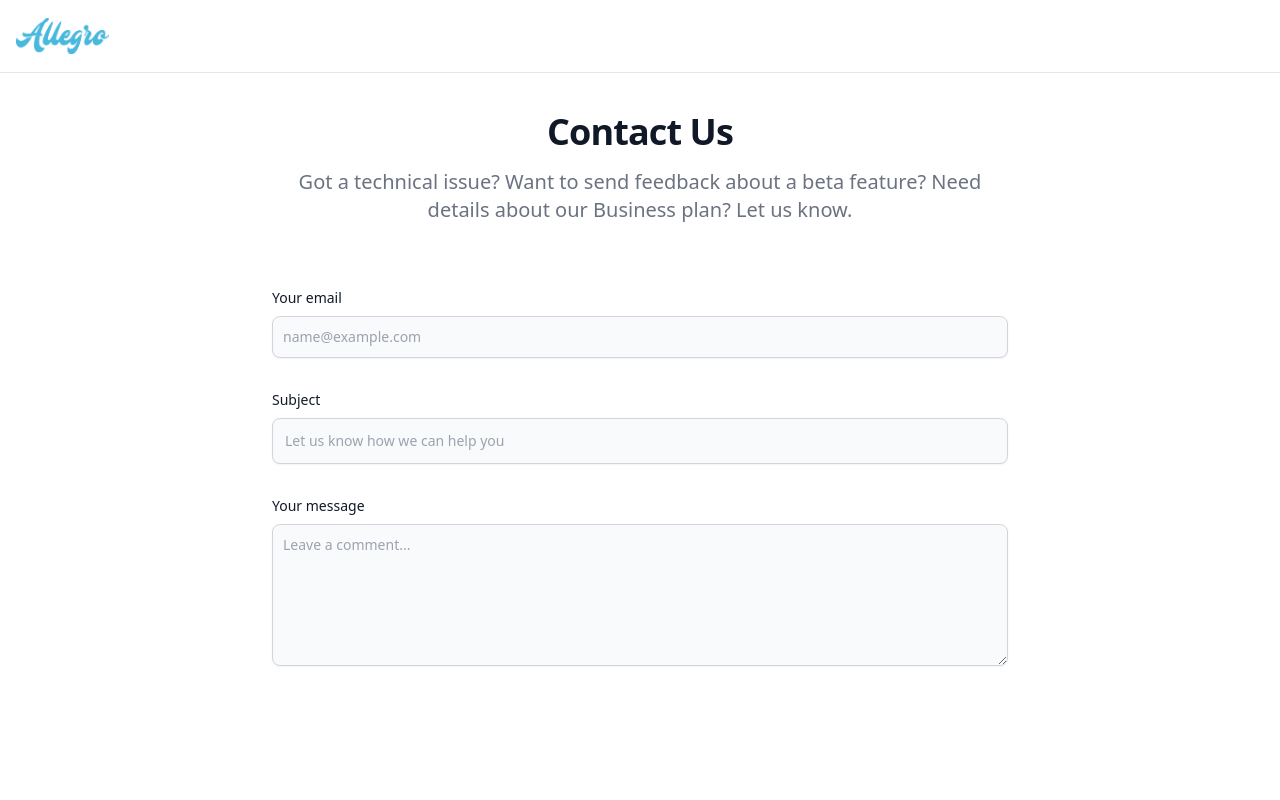
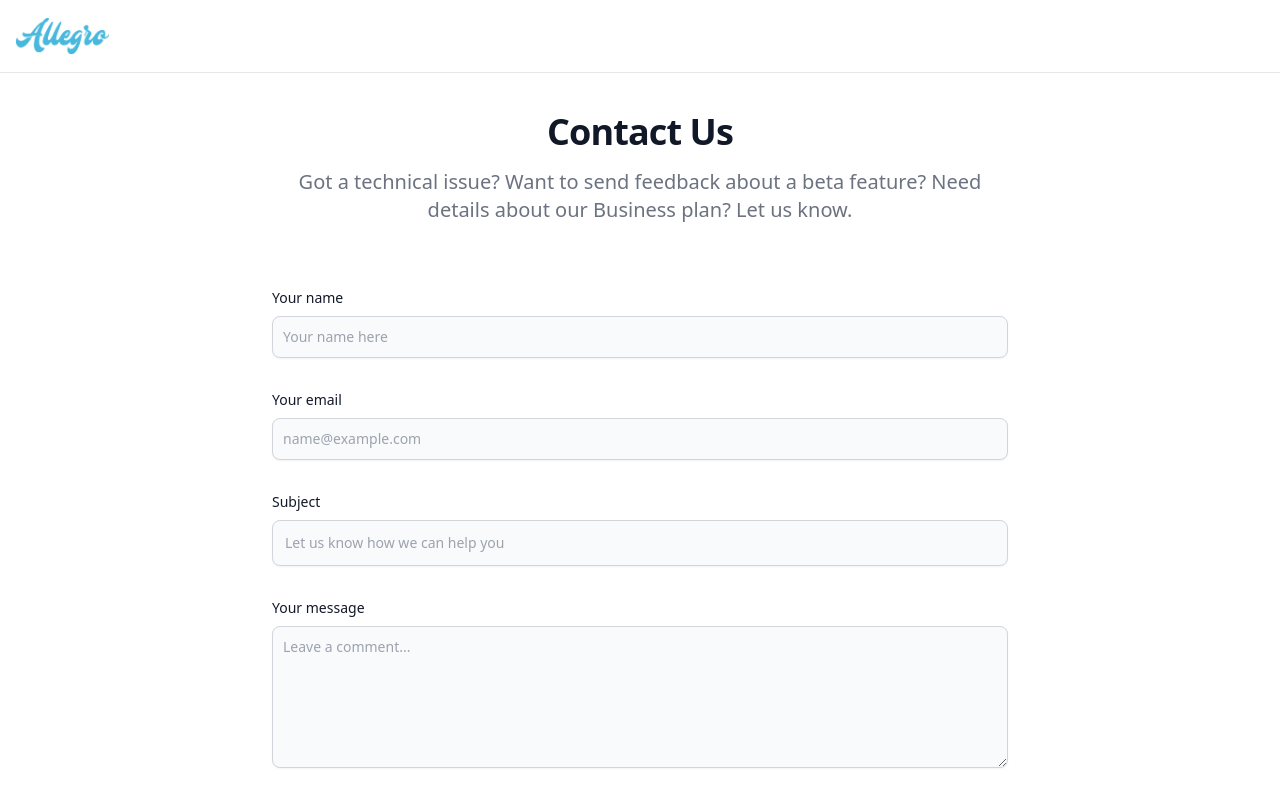
Before and after one commit to guillemmj33/allegro-store-frontend, a React (Vite) app: page /contact in a window 1280 px wide. Shown: the top 800 px of the page. Built offline with nearby package versions, Linux system fonts and the light colour scheme.

Commit message:
contact ok

```diff
--- a/package.json
+++ b/package.json
@@ -9,6 +9,7 @@
     "preview": "vite preview"
   },
   "dependencies": {
+    "@emailjs/browser": "^3.10.0",
     "axios": "^1.3.4",
     "flowbite": "^1.6.4",
     "react": "^18.2.0",
--- a/src/views/Contact.jsx
+++ b/src/views/Contact.jsx
@@ -1,64 +1,120 @@
-import React from 'react'
+import React, { useRef } from 'react'
+import emailjs from '@emailjs/browser'
 
 export default function Contact() {
+  const form = useRef()
+
+  function sendEmail(e) {
+    e.preventDefault()
+
+    emailjs
+      .sendForm(
+        'service_8rmtxbs',
+        'template_3t0eaxa',
+        e.target,
+        'OfIBMNwewxXeAb9pw'
+      )
+      .then(
+        (result) => {
+          Swal.fire({
+            position: 'center',
+            icon: 'success',
+            title: 'Your message has been successfully sent!',
+            showConfirmButton: false,
+            timer: 2000,
+          })
+        },
+        (error) => {
+          Swal.fire({
+            position: 'center',
+            icon: 'error',
+            title: 'There has been a problem, try again!',
+            showConfirmButton: false,
+            timer: 2000,
+          })
+        }
+      )
+
+    e.target.reset()
+  }
+
   return (
-    <section class='mt-12 bg-white dark:bg-white'>
-      <div class='py-8 lg:py-16 px-4 mx-auto max-w-screen-md'>
-        <h2 class='mb-4 text-4xl tracking-tight font-extrabold text-center text-gray-900 dark:text-slate-900'>
+    <section className='mt-12 bg-white dark:bg-white'>
+      <div className='py-8 lg:py-16 px-4 mx-auto max-w-screen-md'>
+        <h2 className='mb-4 text-4xl tracking-tight font-extrabold text-center text-gray-900 dark:text-slate-900'>
           Contact Us
         </h2>
-        <p class='mb-8 lg:mb-16 font-light text-center text-gray-500 dark:text-gray-400 sm:text-xl'>
+        <p className='mb-8 lg:mb-16 font-light text-center text-gray-500 dark:text-gray-400 sm:text-xl'>
           Got a technical issue? Want to send feedback about a beta feature?
           Need details about our Business plan? Let us know.
         </p>
-        <form action='#' class='space-y-8'>
+        <form ref={form} onSubmit={sendEmail} action='#' className='space-y-8'>
           <div>
             <label
-              for='email'
-              class='block mb-2 text-sm font-medium text-gray-900 dark:text-slate-900'
+              htmlFor='name'
+              className='block mb-2 text-sm font-medium text-gray-900 dark:text-slate-900'
+            >
+              Your name
+            </label>
+            <input
+              type='name'
+              id='name'
+              name='name'
+              className='shadow-sm bg-gray-50 border border-gray-300 text-gray-900 text-sm rounded-lg focus:ring-primary-500 focus:border-primary-500 block w-full p-2.5 dark:bg-gray-100 dark:border-gray-600 dark:placeholder-gray-400 dark:text-slate-900 dark:focus:ring-primary-500 dark:focus:border-primary-500 dark:shadow-sm-light'
+              placeholder='Your name here'
+              required
+            />
+          </div>
+          <div>
+            <label
+              htmlFor='email'
+              className='block mb-2 text-sm font-medium text-gray-900 dark:text-slate-900'
             >
               Your email
             </label>
             <input
               type='email'
               id='email'
-              class='shadow-sm bg-gray-50 border border-gray-300 text-gray-900 text-sm rounded-lg focus:ring-primary-500 focus:border-primary-500 block w-full p-2.5 dark:bg-gray-100 dark:border-gray-600 dark:placeholder-gray-400 dark:text-white dark:focus:ring-primary-500 dark:focus:border-primary-500 dark:shadow-sm-light'
+              name='email'
+              className='shadow-sm bg-gray-50 border border-gray-300 text-gray-900 text-sm rounded-lg focus:ring-primary-500 focus:border-primary-500 block w-full p-2.5 dark:bg-gray-100 dark:border-gray-600 dark:placeholder-gray-400 dark:text-slate-900 dark:focus:ring-primary-500 dark:focus:border-primary-500 dark:shadow-sm-light'
               placeholder='name@example.com'
               required
             />
           </div>
           <div>
             <label
-              for='subject'
-              class='block mb-2 text-sm font-medium text-gray-900 dark:text-slate-900'
+              htmlFor='subject'
+              className='block mb-2 text-sm font-medium text-gray-900 dark:text-slate-900'
             >
               Subject
             </label>
             <input
               type='text'
               id='subject'
-              class='block p-3 w-full text-sm text-gray-900 bg-gray-50 rounded-lg border border-gray-300 shadow-sm focus:ring-primary-500 focus:border-primary-500 dark:bg-gray-100 dark:border-gray-600 dark:placeholder-gray-400 dark:text-white dark:focus:ring-primary-500 dark:focus:border-primary-500 dark:shadow-sm-light'
+              name='subject'
+              className='block p-3 w-full text-sm text-gray-900 bg-gray-50 rounded-lg border border-gray-300 shadow-sm focus:ring-primary-500 focus:border-primary-500 dark:bg-gray-100 dark:border-gray-600 dark:placeholder-gray-400 dark:text-slate-900 dark:focus:ring-primary-500 dark:focus:border-primary-500 dark:shadow-sm-light'
               placeholder='Let us know how we can help you'
               required
             />
           </div>
-          <div class='sm:col-span-2'>
+          <div className='sm:col-span-2'>
             <label
-              for='message'
-              class='block mb-2 text-sm font-medium text-gray-900 dark:text-slate-900'
+              htmlFor='message'
+              className='block mb-2 text-sm font-medium text-gray-900 dark:text-slate-900'
             >
               Your message
             </label>
             <textarea
               id='message'
               rows='6'
-              class='block p-2.5 w-full text-sm text-gray-900 bg-gray-50 rounded-lg shadow-sm border border-gray-300 focus:ring-primary-500 focus:border-primary-500 dark:bg-gray-100 dark:border-gray-600 dark:placeholder-gray-400 dark:text-white dark:focus:ring-primary-500 dark:focus:border-primary-500'
+              name='message'
+              className='block p-2.5 w-full text-sm text-gray-900 bg-gray-50 rounded-lg shadow-sm border border-gray-300 focus:ring-primary-500 focus:border-primary-500 dark:bg-gray-100 dark:border-gray-600 dark:placeholder-gray-400 dark:text-slate-900 dark:focus:ring-primary-500 dark:focus:border-primary-500'
               placeholder='Leave a comment...'
             ></textarea>
           </div>
           <button
             type='submit'
-            class='py-3 px-5 text-sm font-medium text-center text-white rounded-lg bg-primary-700 sm:w-fit hover:bg-primary-800 focus:ring-4 focus:outline-none focus:ring-primary-300 dark:bg-primary-600 dark:hover:bg-primary-700 dark:focus:ring-primary-800'
+            className='py-3 px-5 text-sm font-medium text-center text-white rounded-lg bg-primary-700 sm:w-fit hover:bg-primary-800 focus:ring-4 focus:outline-none focus:ring-primary-300 dark:bg-cyan-500 dark:hover:bg-primary-700 dark:focus:ring-primary-800'
           >
             Send message
           </button>
```
Also changed, not shown: 1 other file (tests, documents, lock files or other folders).
